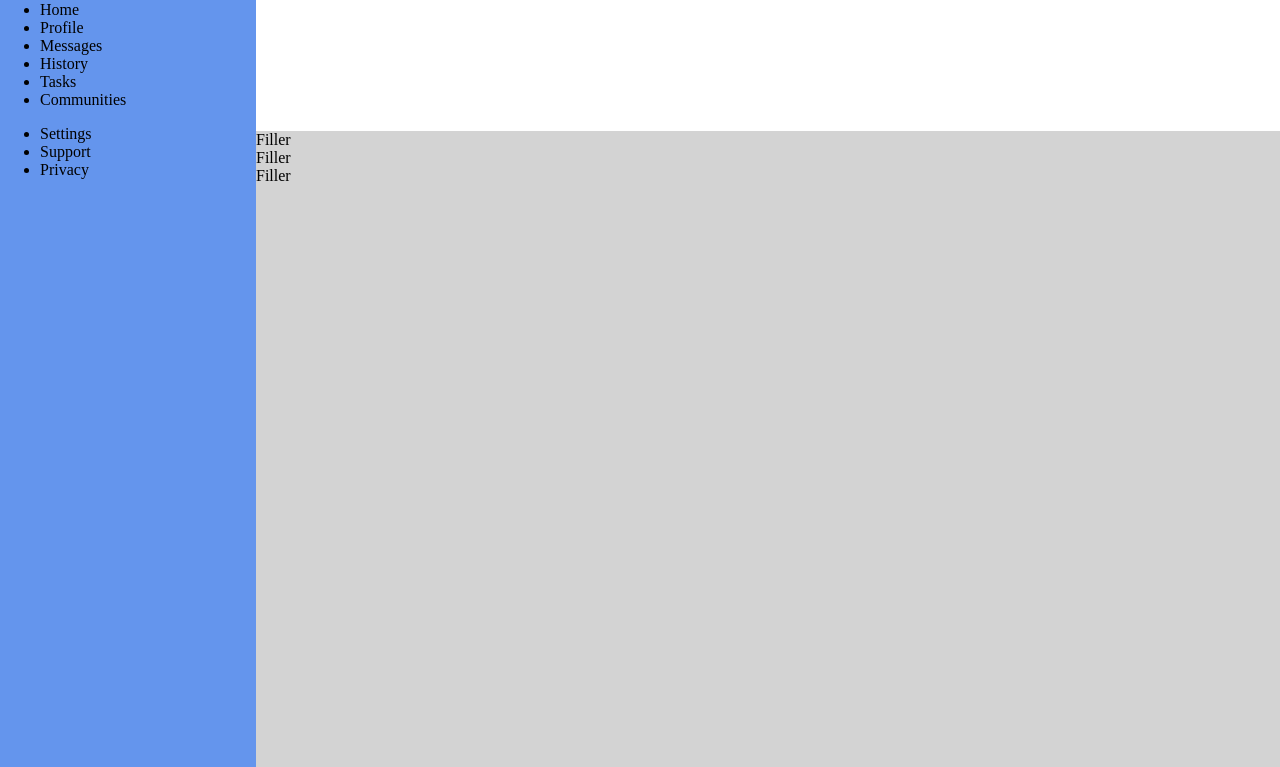
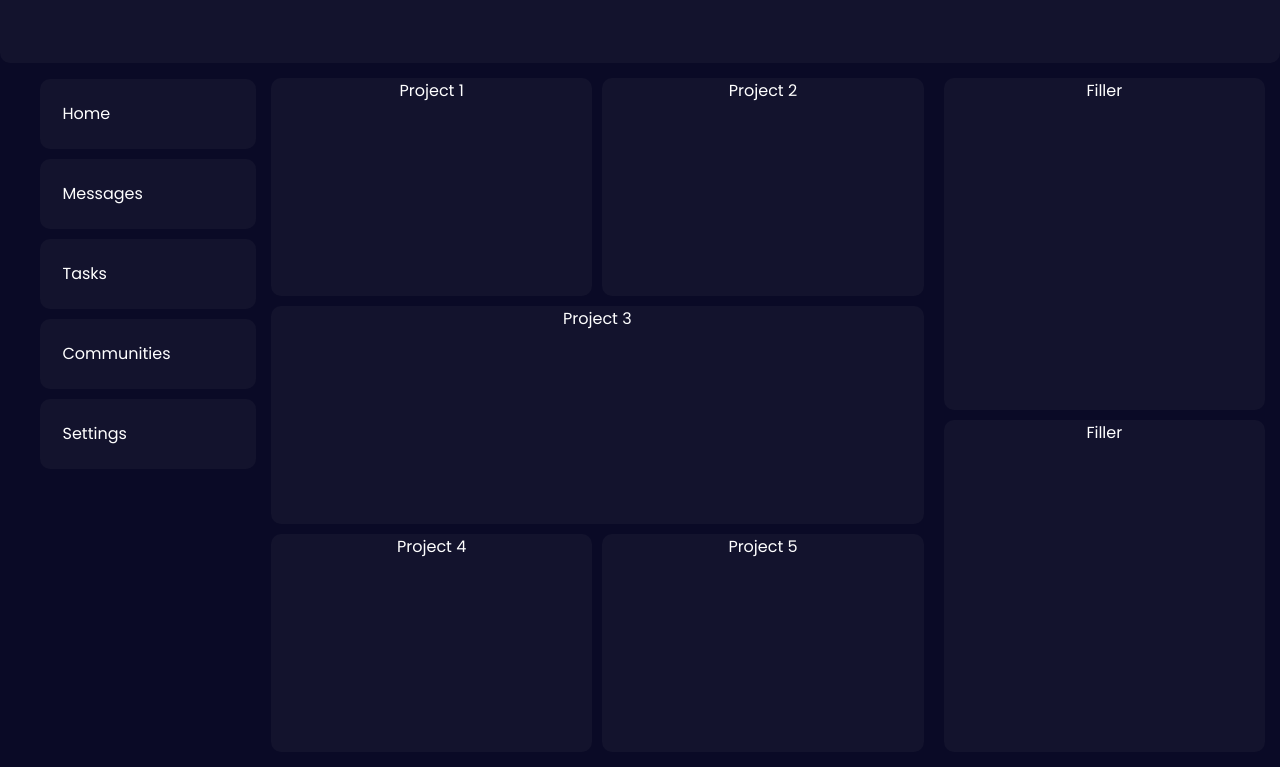
Before and after one commit to luketucich/admin-dashboard, a plain HTML site: page index.html in a window 1280 px wide. Shown: the part 33-800 px from the top of the page. Drawn offline with Linux system fonts and the light colour scheme.

Commit message:
Updated color scheme, font family, and layout.

```diff
--- a/index.html
+++ b/index.html
@@ -4,6 +4,9 @@
     <meta charset="UTF-8">
     <meta name="viewport" content="width=device-width, initial-scale=1.0">
     <link href="styles.css" rel="stylesheet">
+    <link rel="preconnect" href="https://fonts.googleapis.com">
+    <link rel="preconnect" href="https://fonts.gstatic.com" crossorigin>
+    <link href="https://fonts.googleapis.com/css2?family=Poppins:ital,wght@0,100;0,200;0,300;0,400;0,500;0,600;0,700;0,800;0,900;1,100;1,200;1,300;1,400;1,500;1,600;1,700;1,800;1,900&display=swap" rel="stylesheet">
     <title>Admin Dashboard</title>
 </head>
 
@@ -11,27 +14,28 @@
     <main>
         <div class="gridContainer">
             <div class="nav">
-                <div class="logo">Logo Here</div>
-                <ul>
+                <ul class="navTools">
                     <li>Home</li>
-                    <li>Profile</li>
                     <li>Messages</li>
-                    <li>History</li>
                     <li>Tasks</li>
                     <li>Communities</li>
-                </ul>
-                <ul>
                     <li>Settings</li>
-                    <li>Support</li>
-                    <li>Privacy</li>
                 </ul>
             </div>
 
             <div class="header">Filler</div>
             <div class="content">
-                <div class="projectsContainer">Filler</div>
-                <div class="announcementsContainer">Filler</div>
-                <div class="trendingContainer">Filler</div>
+                <div class="projectsContainer">
+                    <div class="project">Project 1</div>
+                    <div class="project">Project 2</div>
+                    <div class="project"  id="graph">Project 3</div>
+                    <div class="project">Project 4</div>
+                    <div class="project">Project 5</div>
+                </div>
+                <div class="suggestedContainer">
+                    <div class="announcementsContainer">Filler</div>
+                    <div class="trendingContainer">Filler</div>
+                </div>
             </div>
         </div>
     </main>
--- a/styles.css
+++ b/styles.css
@@ -1,8 +1,18 @@
 body {
     margin: 0;
-    padding: 0;
     box-sizing: border-box;
     min-height: 100vh;
+    color: #FFFF;
+    background-color: #0a0a26;
+}
+
+:root{
+    font-size: 16px;
+}
+
+* {
+    font-family: 'Poppins', 'Gill Sans', 'Gill Sans MT', Calibri, 'Trebuchet MS', sans-serif;
+    list-style-type: none;
 }
 
 .gridContainer{
@@ -13,16 +23,83 @@ body {
 }
 
 .nav{
-    grid-row: 1/6;
-    background-color: cornflowerblue;
+    grid-row: 2/6;
+    background-color: #0a0a26;
+}
+
+.navTools{
+    display: flex;
+    flex-direction: column;
+    list-style-type: none;
+    gap: 10px;
+}
+
+ul > * {
+    padding: 5px;
+    background-color: #13132d;
+    border-radius: 10px;
+    padding: 22.5px;
+}
+
+ul > *:hover {
+    background-color: #232341;
+    cursor: grab;
+}
+
+.navLogo{
+
 }
 
 .header{
-    grid-row: 1/2;
-    background-color: white;
+    grid-column: 1 / 3;
+    background-color: #13132d;
+    border-radius: 10px;
 }
 
 .content{
+    display: grid;
+    grid-template-columns: 2fr 1fr;
     grid-row: 2/6;
-    background-color: lightgray;
+    background-color: #0a0a26;
+    padding: 10px;
+    gap: 10px;
 }
+
+.content > div{
+    padding: 5px;
+}
+
+.content > div > div {
+    border-radius: 10px;
+    text-align: center;
+    background-color: #13132d;
+}
+
+.projectsContainer{
+    display: grid;
+    grid-row: span 4;
+    grid-template: 1fr 1fr 1fr/ 1fr 1fr;
+    grid-auto-rows: 1fr;
+    gap: 10px;
+}
+
+.project{
+}
+
+#graph{
+    grid-column: span 2;
+}
+
+.suggestedContainer{
+    display: grid;
+    grid-template-rows: 1fr 1fr;
+    grid-row: span 4;
+    gap: 10px;
+    padding-left: 20px;
+}
+
+.announcementsContainer{
+}
+
+.trendingContainer{
+}
```
